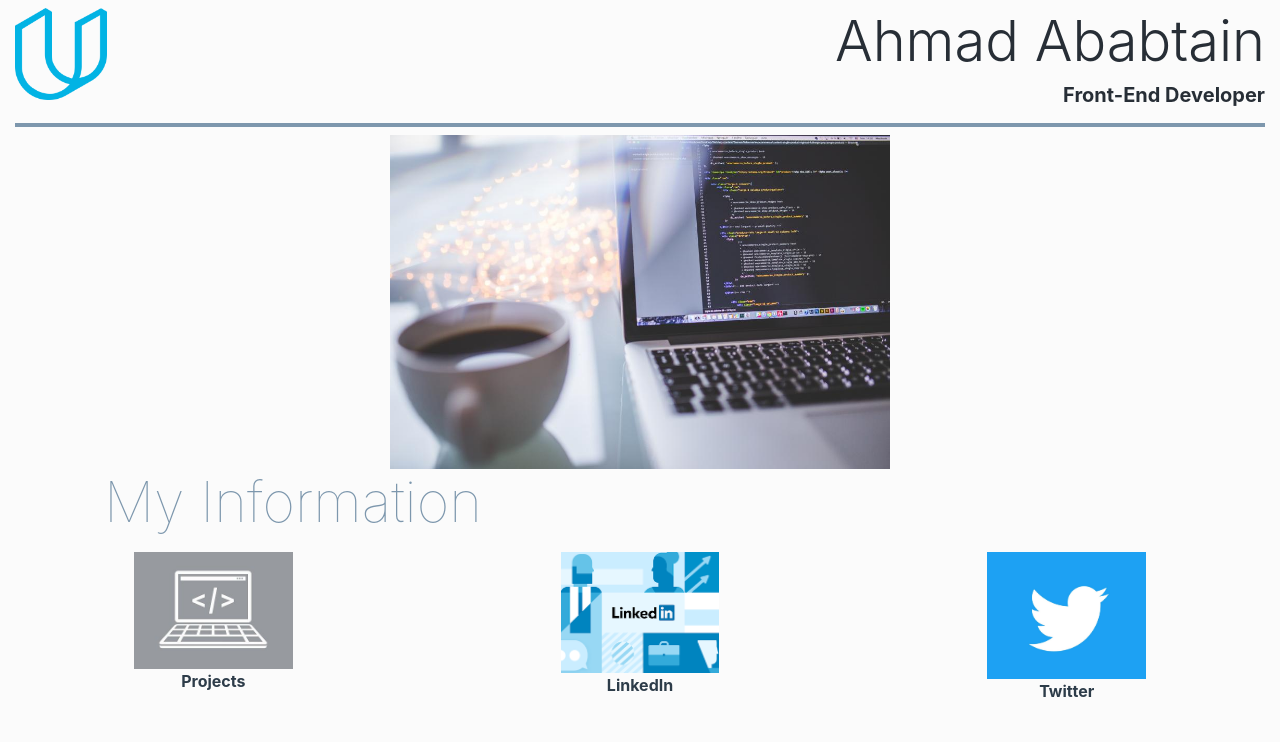
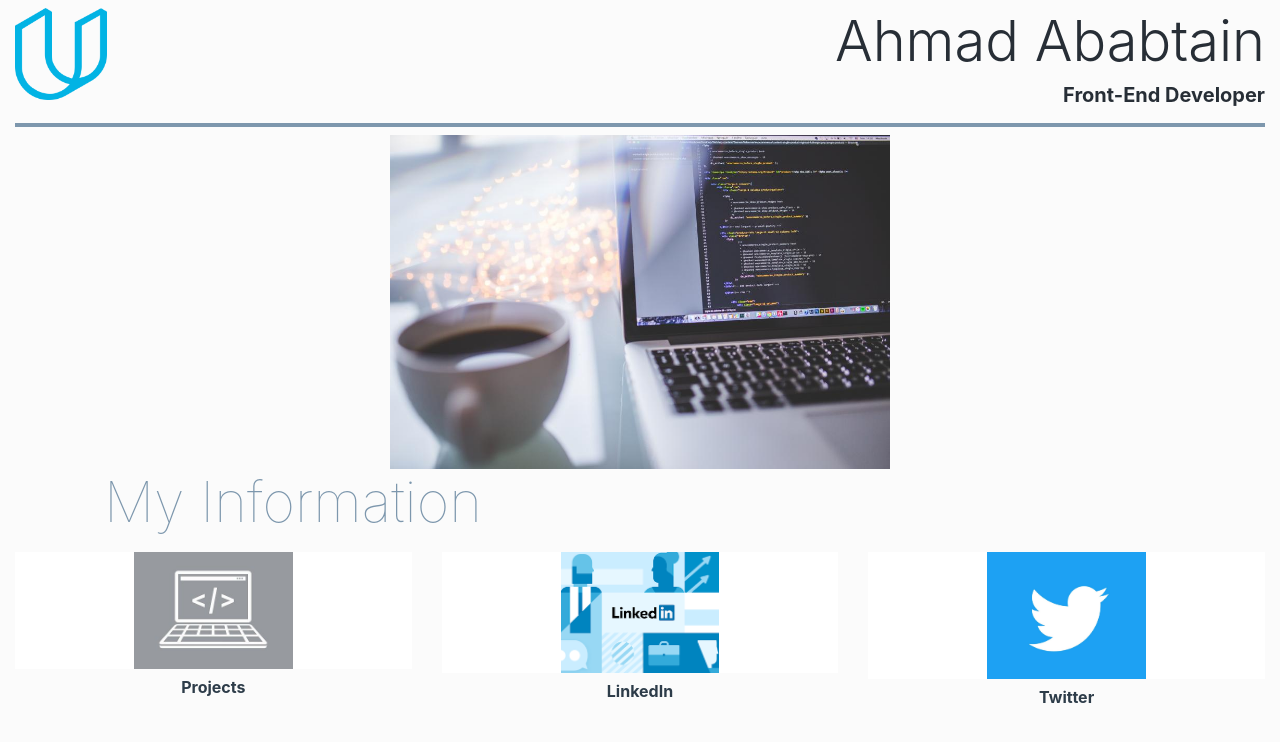
Before and after one commit to A7madHD/Protfolio-Site, a plain HTML site: page index.html in a window 1280 px wide. Drawn offline with Linux system fonts and the light colour scheme.

Commit message:
Update index.html

```diff
--- a/index.html
+++ b/index.html
@@ -7,7 +7,10 @@
     <meta name="viewport" content="width=device-width, initial-scale=1.0">
     <link rel="stylesheet" href="css/bootstrap.css">
     <link rel="stylesheet" href="https://maxcdn.bootstrapcdn.com/font-awesome/4.7.0/css/font-awesome.min.css">
+    <link rel="stylesheet" href="css/hover.css">
     <link rel="stylesheet" href="css/style.css">
+
+
 </head>
 
 <body>
@@ -31,22 +34,22 @@
                 </div>
             </div>
             <div class="row">
-                <p id="info" class="col display-4 font-weight-lighter">My Information
-                </p>
+                <p id="info" class="col display-4 font-weight-lighter">My Information</p>
             </div>
             <div class="row text-center font-weight-bold">
-                <div class="col md-4">
-                    <img class="mainpic" src="img/Appify.jpg" alt="Projects">
+                <div class="col-sm-4 hover14">
+                    <figure><img class="mainpic" src="img/Appify.jpg" alt="Projects"></figure>
                 <br>
                 <a href="https://github.com/A7madHD"> Projects</a>
             </div>
-                <div class="col md-4">
-                    <img class="mainpic" src="img/LinkedIn.png" alt="LinkedIn">
+            <div class="col-sm-4 hover14">
+                <figure><img class="mainpic" src="img/LinkedIn.png" alt="LinkedIn"></figure>
                 <br>
                 <a href="https://www.linkedin.com/in/ahmadababtain/">LinkedIn</a>
             </div>
-                <div class="col md-4">
-                    <img class="mainpic" src="img/twitter.jpg" alt="Twitter-Logo">
+            <div class="col-sm-4 hover14">
+                <figure><img class="mainpic" src="img/twitter.jpg" alt="Twitter-Logo">
+                </figure>
                 <br>
                 <a href="https://twitter.com/1a7mad">Twitter</a>
             </div>
@@ -54,5 +57,4 @@
         </div>
     </header>
 </body>
-
 </html>
```
Lines whose indentation alone changed are shown as unchanged.
